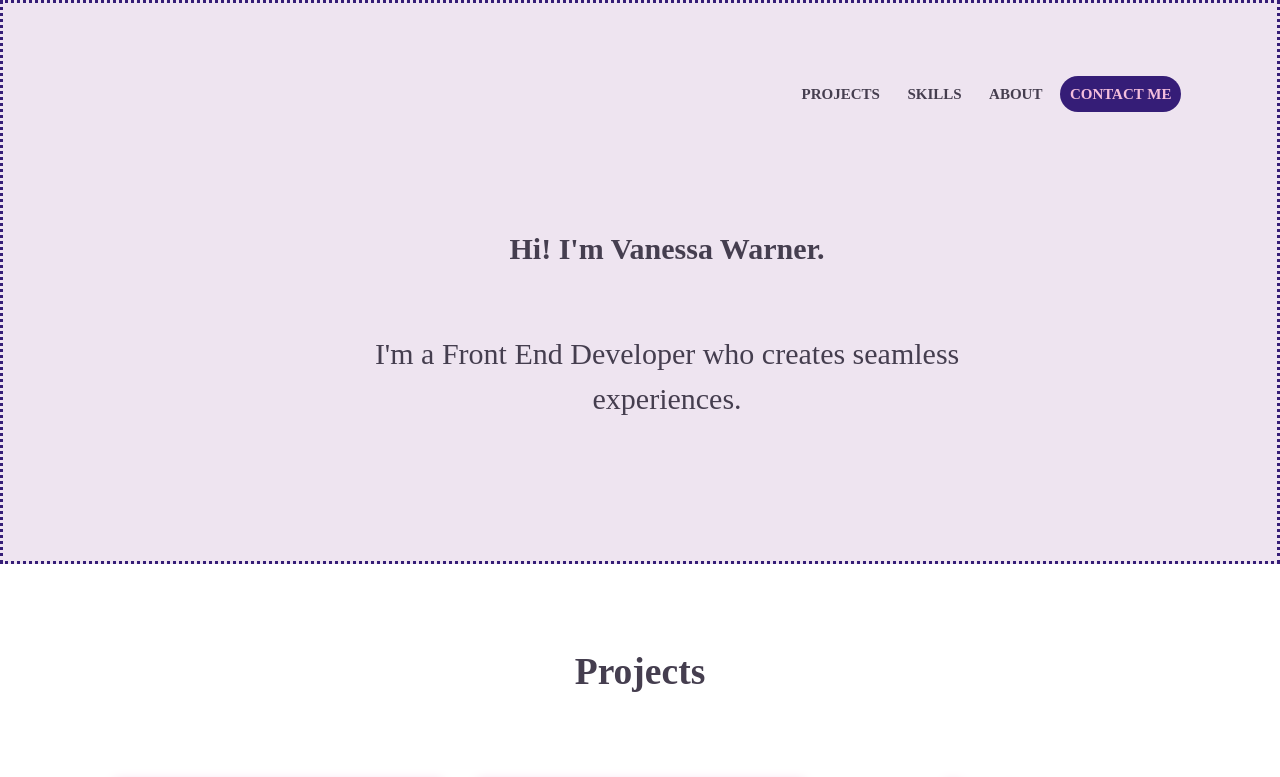
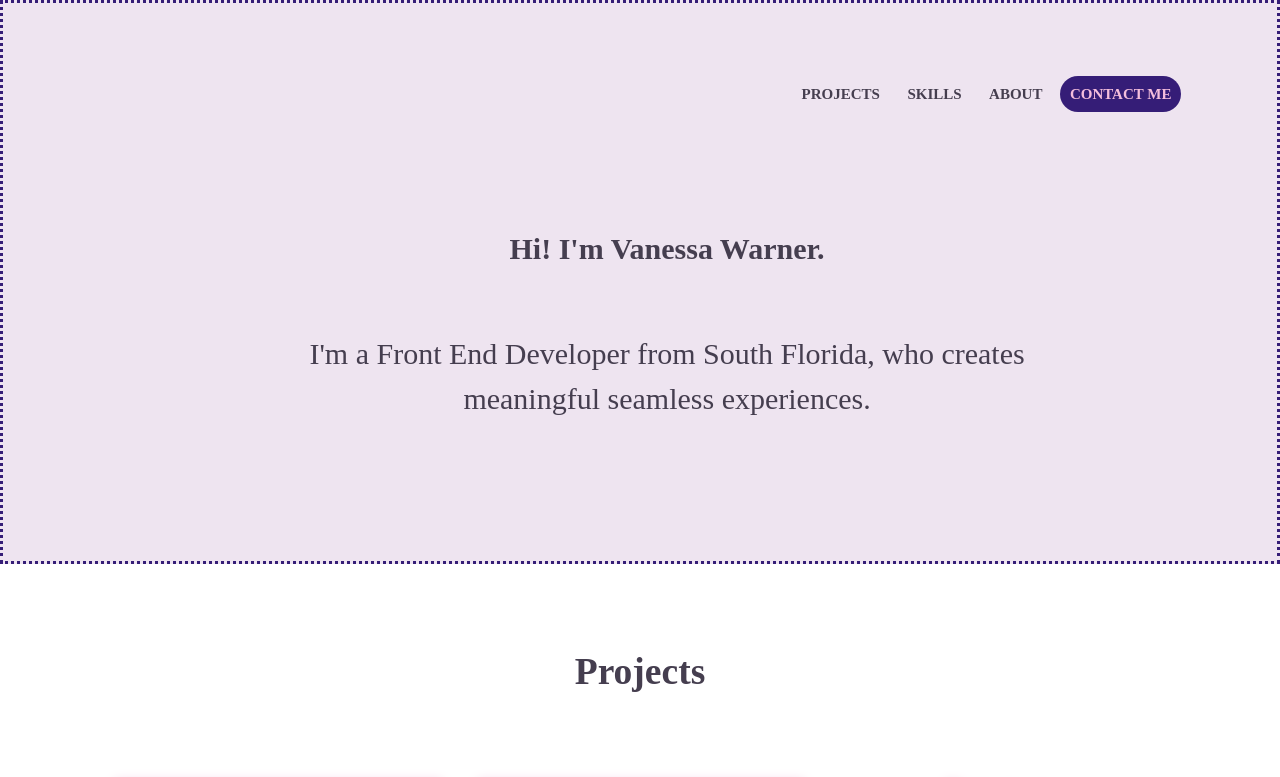
Before and after one commit to n4ss8/PortfolioWebsite, a website built with Parcel: page index.html in a window 1280 px wide. Shown: the top 777 px of the page. Built offline with nearby package versions, Linux system fonts and the light colour scheme; files whose address does not match are found by name.

Commit message:
fixing typos

```diff
--- a/index.html
+++ b/index.html
@@ -36,7 +36,8 @@
   </nav>
 <div class="header-title">
   <h1>Hi! I'm Vanessa Warner.</h1>
-  <h2>I'm a Front End Developer who creates seamless experiences.</h2>
+  <h2>I'm a Front End Developer from South Florida, who creates meaningful seamless experiences.
+  </h2>
 </div>
   </div>
 </header>
@@ -174,7 +175,7 @@
   <h3>About Me</h3>
 
   <p class="about-text">
-   <br> I'm a front-end Developer who loves to create responsive and user-friendly web projects.</br>
+   <br> I'm a front-end developer who loves to create responsive and user-friendly web projects.</br>
     Developing is another way for me to express my creativity. I enjoy the ongoing learning, creative, and problem-solving skills I use.
     In middle school, I used to create custom page layouts on Tumblr and
     when I first learned how video games were made, it sparked my interest in development.
```
